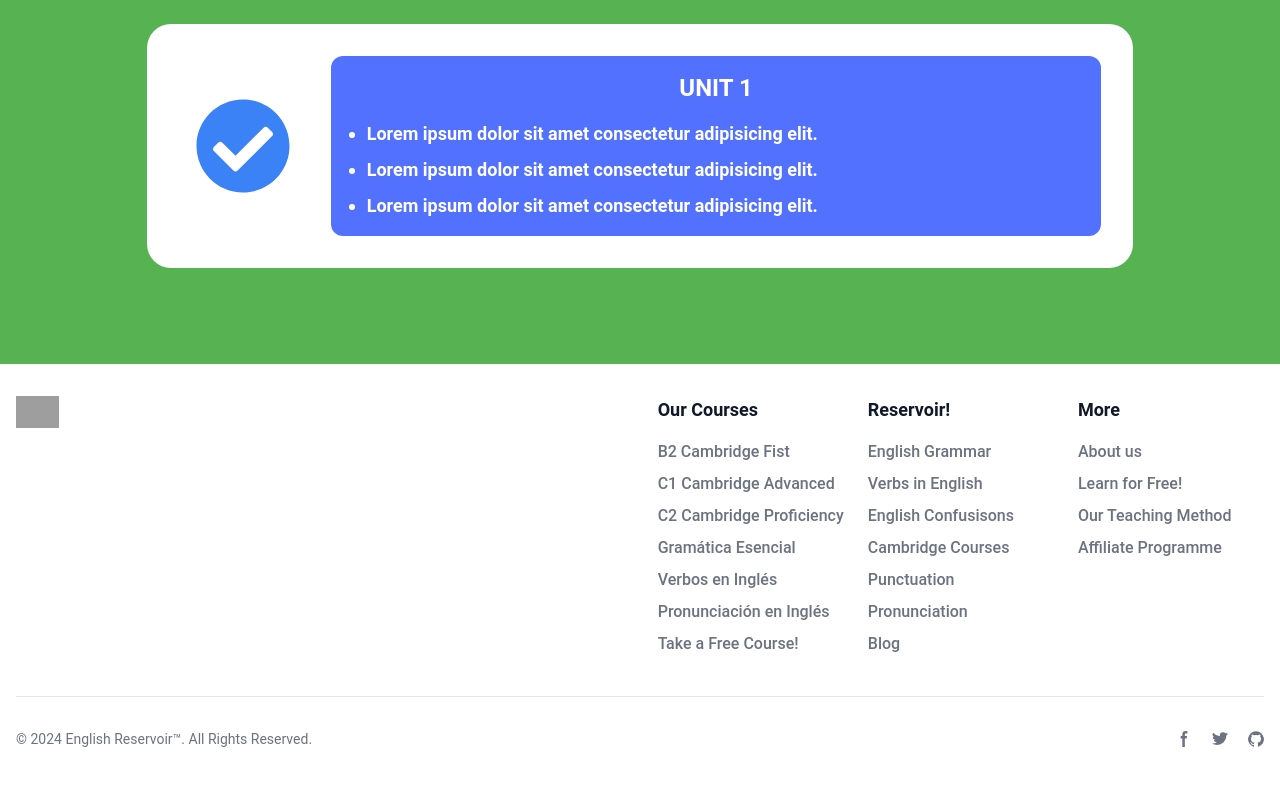
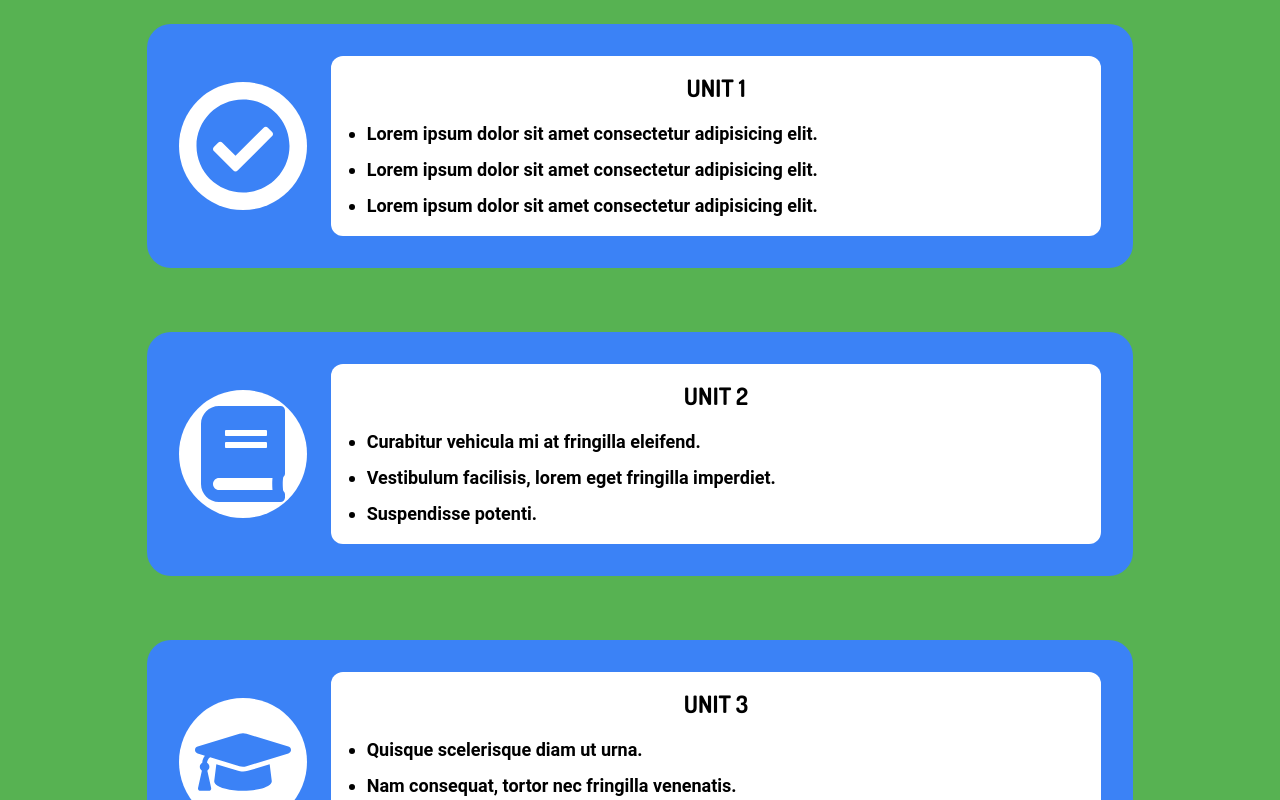
Before and after one commit to Thomas-Delany/Subdomain-with-React, a React (Vite) app: page /courses/A1/BreakThrough in a window 1280 px wide. Shown: the part 740-1540 px from the top of the page. Built offline with nearby package versions, Linux system fonts and the light colour scheme; grey boxes are pictures that could not be loaded.

Commit message:
map method used on curriculum to iterate over divs

```diff
--- a/src/pages/courses/A1/Curriculum.jsx
+++ b/src/pages/courses/A1/Curriculum.jsx
@@ -1,5 +1,36 @@
 import React from "react";
-import { FaCheckCircle } from "react-icons/fa"; // Importing an icon from react-icons
+import { FaCheckCircle, FaBook, FaGraduationCap } from "react-icons/fa"; // Importing an icon from react-icons
+
+const curriculumData = [
+  {
+    icon: FaCheckCircle,
+    title: "UNIT 1",
+    listItems: [
+      "Lorem ipsum dolor sit amet consectetur adipisicing elit.",
+      "Lorem ipsum dolor sit amet consectetur adipisicing elit.",
+      "Lorem ipsum dolor sit amet consectetur adipisicing elit."
+    ]
+  },
+  {
+    icon: FaBook,
+    title: "UNIT 2",
+    listItems: [
+      "Curabitur vehicula mi at fringilla eleifend.",
+      "Vestibulum facilisis, lorem eget fringilla imperdiet.",
+      "Suspendisse potenti."
+    ]
+  },
+  {
+    icon: FaGraduationCap,
+    title: "UNIT 3",
+    listItems: [
+      "Quisque scelerisque diam ut urna.",
+      "Nam consequat, tortor nec fringilla venenatis.",
+      "Fusce imperdiet metus sit amet orci mollis feugiat."
+    ]
+  },
+  // Add more units as necessary
+];
 
 const Curriculum = () => {
   return (
@@ -9,22 +40,28 @@ const Curriculum = () => {
           Study Plan
         </h2>
 
-        <div className="grid place-items-center py-8 px-8">
-          <div className="flex items-center justify-center w-10/12 bg-white rounded-3xl p-8">
+        {curriculumData.map((unit, index) => (
+
+        <div key={index} className="grid place-items-center py-8 px-8">
+          <div className="flex items-center justify-center w-10/12 bg-blue-500 rounded-3xl p-8">
+
+            {/* Left Inner Div for Icon */}
             <div className="hidden md:flex justify-center items-center bg-white rounded-full p-4 mr-6">
-              <FaCheckCircle className="text-blue-500 text-6xl md:text-7xl lg:text-8xl" />
+              <unit.icon className="text-blue-500 text-6xl md:text-7xl lg:text-8xl" />
             </div>
 
-            <div className="bg-[#5271ff] p-4 rounded-xl w-full text-white">
-                <h1 className="text-2xl font-bold mb-4 text-center">UNIT 1</h1>
+            {/* Right Inner Div for Bullet Points */}
+            <div className="bg-white p-4 rounded-xl w-full text-black">
+              <h1 className="text-2xl font-bold mb-4 text-center font-dosis">{unit.title}</h1>
                 <ul className="list-disc pl-5 space-y-2 text-lg font-semibold">
-                  <li>Lorem ipsum dolor sit amet consectetur adipisicing elit.</li>
-                  <li>Lorem ipsum dolor sit amet consectetur adipisicing elit.</li>
-                  <li>Lorem ipsum dolor sit amet consectetur adipisicing elit.</li>
+                  {unit.listItems.map((item, i) => (
+                    <li key={i}>{item}</li>
+                  ))}
                 </ul>
             </div>
           </div>
         </div>
+        ))}
       </div>
     </section>
   );
```
